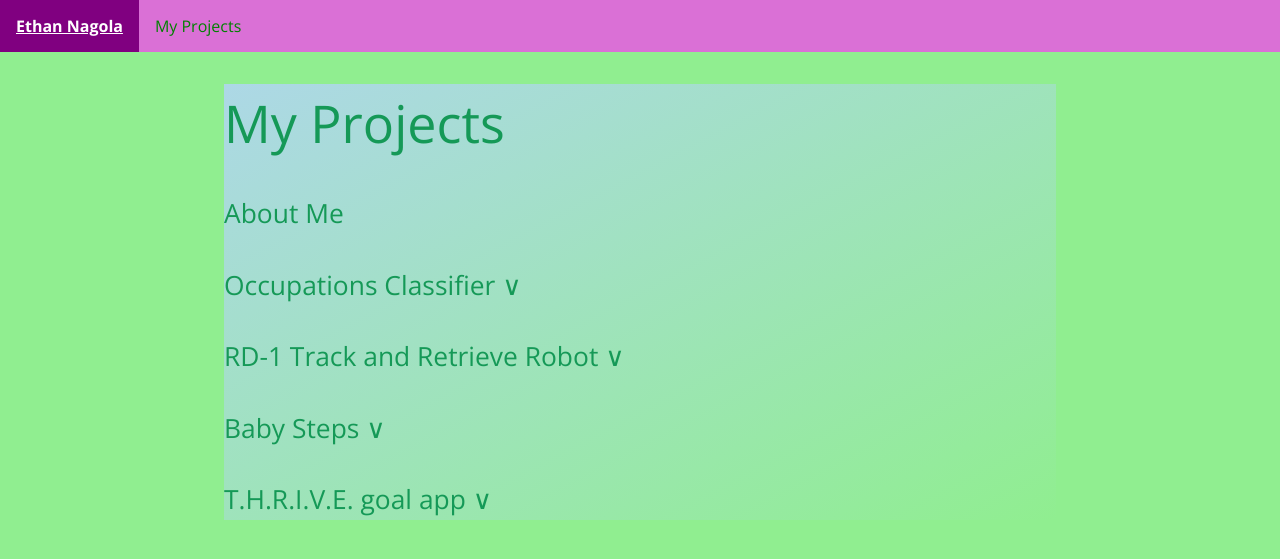
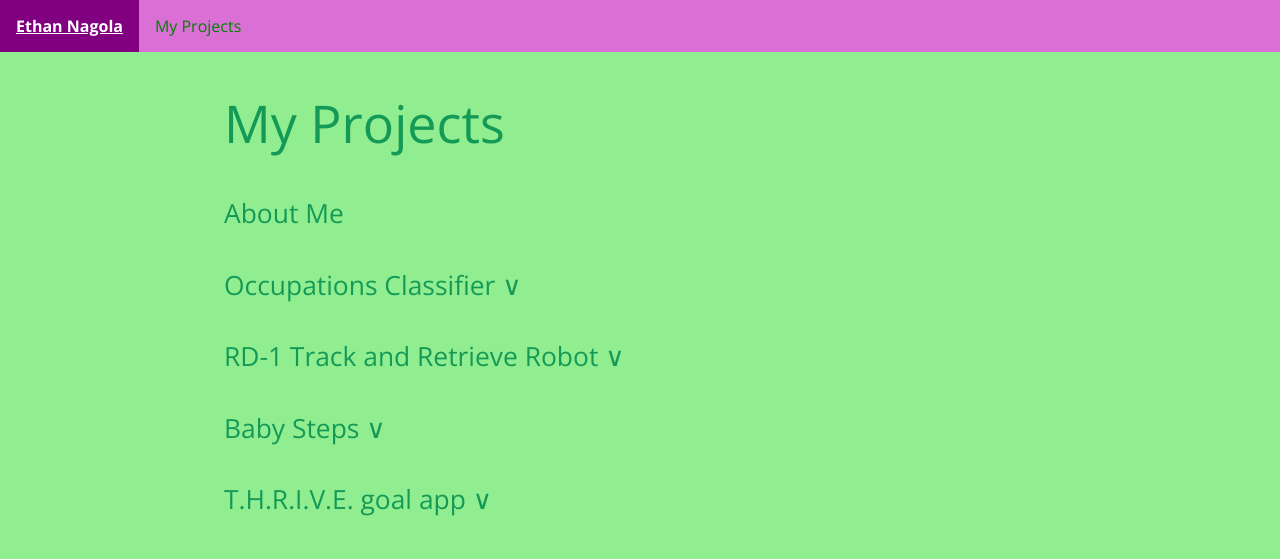
Before and after one commit to enagola/web, a Jekyll site: the page built from docs/projects.md, in a window 1280 px wide. Shown: the top 559 px of the page. Built offline with Jekyll 4.4.1, drawn with Linux system fonts in a browser that asks for light colours.

Commit message:
Update projects.md

```diff
--- a/docs/projects.md
+++ b/docs/projects.md
@@ -5,21 +5,21 @@ filename: projects
 pageheader: page-header-about
 ---
 
-<div style='background-image: linear-gradient(to top left, lightgreen, lightblue);'>
+<div>
           <h1 class="project-name">My Projects</h1>
 
-          <h2 class='relative'>About Me</h2>
+          <h2>About Me</h2>
 
           <h2 onclick="toggleText()">Occupations Classifier &#9; &or;</h2>
-          <div class="fade-in-text" id='demo' style='display: none;background-image: linear-gradient(to top left, lightgreen, lightblue);'><p>This is the description of the project.</p> <a style="background-image: linear-gradient(to top left, green, blue);" href="https://enagola.github.io/web/CSE203B.pdf" type="application/pdf" class="btn">Occupations Classifier</a></div>
+          <div class="fade-in-text" id='demo' style='display: none;'><p>This is the description of the project.</p> <a style="background-image: linear-gradient(to top left, green, blue);" href="https://enagola.github.io/web/CSE203B.pdf" type="application/pdf" class="btn">Occupations Classifier</a></div>
 
           <h2 onclick="toggleText2()">RD-1 Track and Retrieve Robot &#9; &or;</h2>
-          <div class="fade-in-text" id='demo2' style='display: none;background-image: linear-gradient(to top left, lightgreen, lightblue);'><p>This is the description of the project.</p> <a style="background-image: linear-gradient(to top left, green, blue);" href="https://enagola.github.io/web/Final_report_cse145.pdf" class="btn">RD-1 Track and Retrieve Robot</a></div>
+          <div class="fade-in-text" id='demo2' style='display: none;'><p>This is the description of the project.</p> <a style="background-image: linear-gradient(to top left, green, blue);" href="https://enagola.github.io/web/Final_report_cse145.pdf" class="btn">RD-1 Track and Retrieve Robot</a></div>
 
           <h2 onclick="toggleText3()">Baby Steps &#9; &or;</h2>
-          <div class="fade-in-text" id='demo3' style='display: none;background-image: linear-gradient(to top left, lightgreen, lightblue);'><p>This is the description of the project.</p> <a href="https://www.youtube.com/watch?v=W8iOpEHBDII&ab_channel=EthanNagola" class="btn">Baby Steps</a></div>
+          <div class="fade-in-text" id='demo3' style='display: none;'><p>This is the description of the project.</p> <a href="https://www.youtube.com/watch?v=W8iOpEHBDII&ab_channel=EthanNagola" class="btn">Baby Steps</a></div>
 
           <h2 onclick="toggleText4()">T.H.R.I.V.E. goal app &#9; &or;</h2>
-          <div class="fade-in-text" id='demo4' style='display: none;background-image: linear-gradient(to top left, lightgreen, lightblue);'><p>This is the description of the project.</p> <a href="https://youtu.be/BbzbG_M_1v0?t=199" class="btn">T.H.R.I.V.E. goal app</a></div>
+          <div class="fade-in-text" id='demo4' style='display: none;'><p>This is the description of the project.</p> <a href="https://youtu.be/BbzbG_M_1v0?t=199" class="btn">T.H.R.I.V.E. goal app</a></div>
 
         </div>
```
